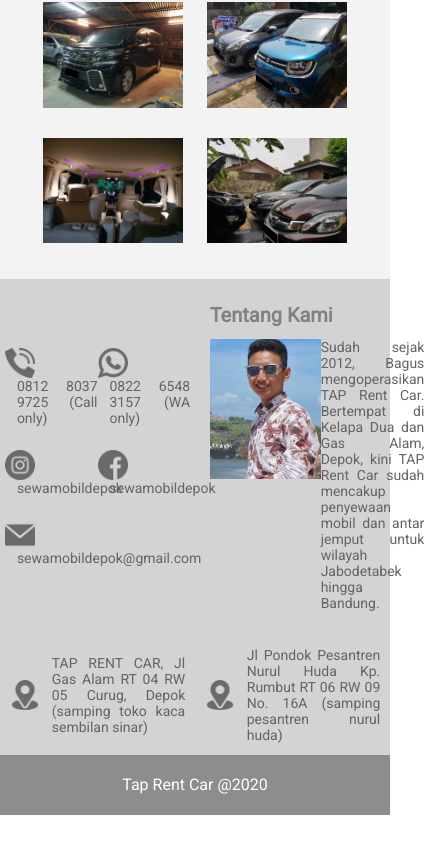
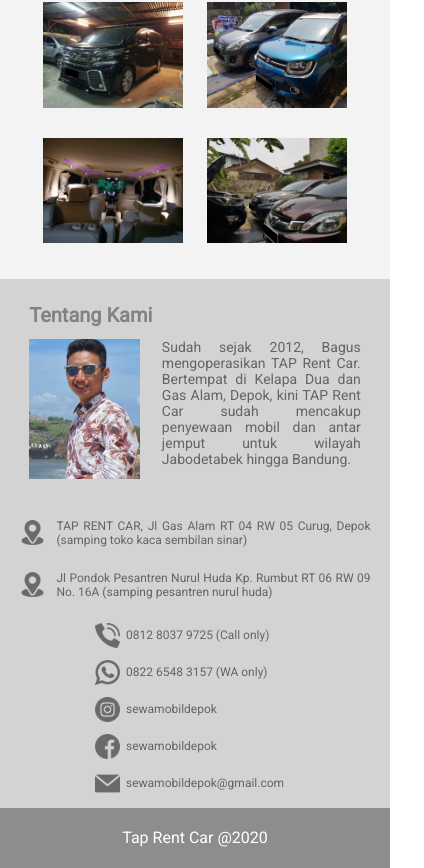
Before and after one commit to ilhamksyuriadi/tap-rent-car, a React (Create React App) app: page / in a window 390 px wide. Shown: the part 3250-4118 px from the top of the page, 424 px wide, since content can reach past the window. Before the commit the page ends 4065 px from the top, so only its background shows below. Built offline with nearby package versions, Linux system fonts and the light colour scheme.

Commit message:
responsive footer

```diff
--- a/src/components/Footer.scss
+++ b/src/components/Footer.scss
@@ -218,3 +218,201 @@
         }
     }
 }
+
+@media (max-width: 768px) {
+    .footer-layout{
+        // display: none;
+        .content{
+            display: flex;
+            flex-flow: row wrap;
+            .contact-layout{
+                width: 100%;
+                // background: blanchedalmond;
+                order: 3;
+                .contact{
+                    // background: chocolate;
+                    width: 95%;
+                    margin: 6px 0px;
+                    .content-wrapper{
+                        // background: green;
+                        width: 100%;
+                        justify-content: space-evenly;
+                        .content{
+                            // background: beige;
+                            width: 200px;
+                            margin: 6px 0px;
+                            img{
+                                width: 25px;
+                            }
+                            p{
+                                font-size: 12px;
+                                margin-left: 6px;
+                            }
+                        }
+                        .clickable-content{
+                            img{
+
+                            }
+                            p{
+
+                            }
+                        }
+                        .clickable-content:hover > img{
+
+                        }
+                        .clickable-content:hover > p{
+
+                        }
+                    }
+                }
+            }
+            .about-layout{
+                width: 100%;
+                // background: beige;
+                order: 1;
+                .bio-wrapper{
+                    width: 85%;
+                    // background: chocolate;
+                    h4{
+
+                    }
+                    .bio{
+                        // background: chocolate;
+                        p{
+                            // background: blue;
+                            width: 75%;
+                            font-size: 14px;
+                        }
+                    }
+                }
+            }
+            .location-layout{
+                width: 100vw;
+                // background: blanchedalmond;
+                flex-flow: row wrap;
+                display: flex;
+                order: 2;
+                .location{
+                    width: 100%;
+                    // background: beige;
+                    .location-wrapper{
+                        width: 90%;
+                        margin: 12px 0px;
+                        // background: chocolate;
+                        display: flex;
+                        justify-content: center;
+                        img{
+                            width: 25px;
+                        }
+                        p{
+                            font-size: 12px;
+                        }
+                    }
+                }
+            }
+        }
+        .footer{
+            width: 100vw;
+            // background: red;
+        }
+    }
+}
+
+@media (max-width: 426px) {
+    .footer-layout{
+        // display: none;
+        .content{
+            display: flex;
+            flex-flow: row wrap;
+            .contact-layout{
+                width: 100%;
+                // background: blanchedalmond;
+                order: 3;
+                .contact{
+                    // background: chocolate;
+                    width: 95%;
+                    margin: 6px 0px;
+                    .content-wrapper{
+                        // background: green;
+                        width: 100%;
+                        justify-content: space-evenly;
+                        .content{
+                            // background: beige;
+                            width: 200px;
+                            margin: 6px 0px;
+                            img{
+                                width: 25px;
+                            }
+                            p{
+                                font-size: 12px;
+                                margin-left: 6px;
+                            }
+                        }
+                        .clickable-content{
+                            img{
+
+                            }
+                            p{
+
+                            }
+                        }
+                        .clickable-content:hover > img{
+
+                        }
+                        .clickable-content:hover > p{
+
+                        }
+                    }
+                }
+            }
+            .about-layout{
+                width: 100%;
+                // background: beige;
+                order: 1;
+                .bio-wrapper{
+                    width: 85%;
+                    // background: chocolate;
+                    h4{
+
+                    }
+                    .bio{
+                        // background: chocolate;
+                        p{
+                            // background: blue;
+                            width: 60%;
+                            font-size: 14px;
+                        }
+                    }
+                }
+            }
+            .location-layout{
+                width: 100vw;
+                // background: blanchedalmond;
+                flex-flow: row wrap;
+                display: flex;
+                order: 2;
+                .location{
+                    width: 100%;
+                    // background: beige;
+                    .location-wrapper{
+                        width: 90%;
+                        margin: 12px 0px;
+                        // background: chocolate;
+                        display: flex;
+                        justify-content: center;
+                        img{
+                            width: 25px;
+                        }
+                        p{
+                            font-size: 12px;
+                        }
+                    }
+                }
+            }
+        }
+        .footer{
+            width: 100vw;
+            // background: red;
+        }
+    }
+}
```
